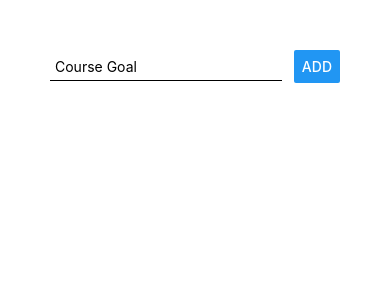
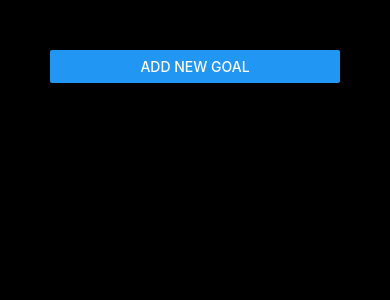
Before and after one commit to scorpionakki/summer_internship, a React Native app: screen / in a window 390 px wide. Shown: the top 300 px of the page. Built offline with nearby package versions, Linux system fonts and the light colour scheme.

Commit message:
Played around with UI and added delete functionality on long press also added cancel button and seperated GoalInput using Modal on UI

```diff
--- a/App.js
+++ b/App.js
@@ -3,6 +3,7 @@ import {
   StyleSheet,
   View,
   FlatList,
+  Button,
 } from "react-native";
 
 import GoalItem from "./components/GoalItem";
@@ -10,6 +11,7 @@ import GoalInput from "./components/GoalInput";
 
 export default function App() {
   const [courseGoals, setCourseGoals] = useState([]);
+  const [isAddMode, setIsAddMode] = useState(false);
 
   const addGoalHandler = goalTitle => {
     // Instead of key you can go with any variable just FlatList will look for "key" if not found will throw an error so specify what to look for instead of "key" by using keyExtractor={(item, index) => item.__yourSpecifiedVar__}
@@ -18,18 +20,30 @@ export default function App() {
       ...currentGoals,
       { id: Math.random().toString(), value: goalTitle },
     ]);
+    setIsAddMode(false);
   };
+
+  const removeGoalHandler = goalId => {
+    setCourseGoals(currentGoals => {
+      return currentGoals.filter((goal) => goal.id !== goalId);
+    });
+  }
+
+  const cancelGoalAdditionHandler = () => {
+    setIsAddMode(false);
+  }
 
   return (
     <View style={styles.screen}>
-
-      <GoalInput onAddGoal={addGoalHandler} />
+      <Button title="Add New Goal" onPress={() => setIsAddMode(true)}/>
+      <GoalInput visible={isAddMode} onCancel={cancelGoalAdditionHandler} onAddGoal={addGoalHandler} />
 
       {/* Now you can use ScrollView instead of FlatList but if a list is having a good amount of data then scrollView would take a hit in terms of performance as it will load up the whole list instead of just the items that are up there on the screen, always use FlatList if you aren't sure the amount of data */}
       <FlatList
+        style={styles.list}
         data={courseGoals}
         keyExtractor={(item, index) => item.id}
-        renderItem={(itemData) => <GoalItem title={itemData.item.value} />}
+        renderItem={(itemData) => <GoalItem title={itemData.item.value} id={itemData.item.id} onDelete={removeGoalHandler}/>}
       />
     </View>
   );
@@ -38,5 +52,10 @@ export default function App() {
 const styles = StyleSheet.create({
   screen: {
     padding: 50,
+    backgroundColor: 'black',
+    flex:1
   },
+  list: {
+    marginTop: 50,
+  }
 });
--- a/components/GoalInput.js
+++ b/components/GoalInput.js
@@ -1,37 +1,67 @@
-import React, {useState} from "react";
-import { View, TextInput, Button, StyleSheet } from "react-native";
+import React, { useState } from "react";
+import { View, TextInput, Button, StyleSheet, Modal } from "react-native";
 
-const GoalInput = props => {
+const GoalInput = (props) => {
   const [enteredGoal, setEnteredGoal] = useState("");
-
   const goalInputHandler = (enteredText) => {
     setEnteredGoal(enteredText);
   };
 
+  const addGoalHandler = () => {
+    props.onAddGoal(enteredGoal);
+    setEnteredGoal("");
+  };
+
+  const cancelGoalHandler = () => {
+    setEnteredGoal("");
+    props.onCancel();
+  };
+
   return (
+    <Modal visible={props.visible} animationType="fade">
       <View style={styles.inputContainer}>
         <TextInput
           placeholder="Course Goal"
+          placeholderTextColor="purple"
           style={styles.input}
           onChangeText={goalInputHandler}
           value={enteredGoal}
+          underlineColorAndroid='purple'
         />
-      <Button title="ADD" onPress={() => props.onAddGoal(enteredGoal)} />
+        <View style={styles.buttons}>
+          <View style={styles.button}>
+            <Button title="ADD" onPress={addGoalHandler} />
           </View>
+          <View style={styles.button}>
+            <Button title="CANCEL" onPress={cancelGoalHandler} />
+          </View>
+        </View>
+      </View>
+    </Modal>
   );
-}
+};
 
 const styles = StyleSheet.create({
   inputContainer: {
-    flexDirection: "row",
-    justifyContent: "space-between",
+    flex: 1,
+    justifyContent: "center",
     alignItems: "center",
+    backgroundColor: 'black',
   },
   input: {
     width: "80%",
-    borderBottomColor: "black",
     borderBottomWidth: 1,
     padding: 5,
+    marginBottom: 15,
+    color: 'white',
+  },
+  buttons: {
+    flexDirection: "row",
+    justifyContent: "space-around",
+    width: "90%",
+  },
+  button: {
+    width: "40%",
   },
 });
 
--- a/components/GoalItem.js
+++ b/components/GoalItem.js
@@ -1,13 +1,15 @@
 import React from "react";
-import { StyleSheet, View, Text } from "react-native";
+import { StyleSheet, View, Text, TouchableOpacity } from "react-native";
 
-const GoalItem = props => {
+const GoalItem = (props) => {
   return (
-    <View style={styles.listItem}>
-      <Text>{props.title}</Text>
-    </View>
+    <TouchableOpacity activeOpacity={0.8} onPress={props.onDelete.bind(this, props.id)}>
+      <View style={styles.listItem}>
+        <Text>{props.title}</Text>
+      </View>
+    </TouchableOpacity>
   );
-}
+};
 
 const styles = StyleSheet.create({
   listItem: {
```
Lines whose indentation alone changed are shown as unchanged.
